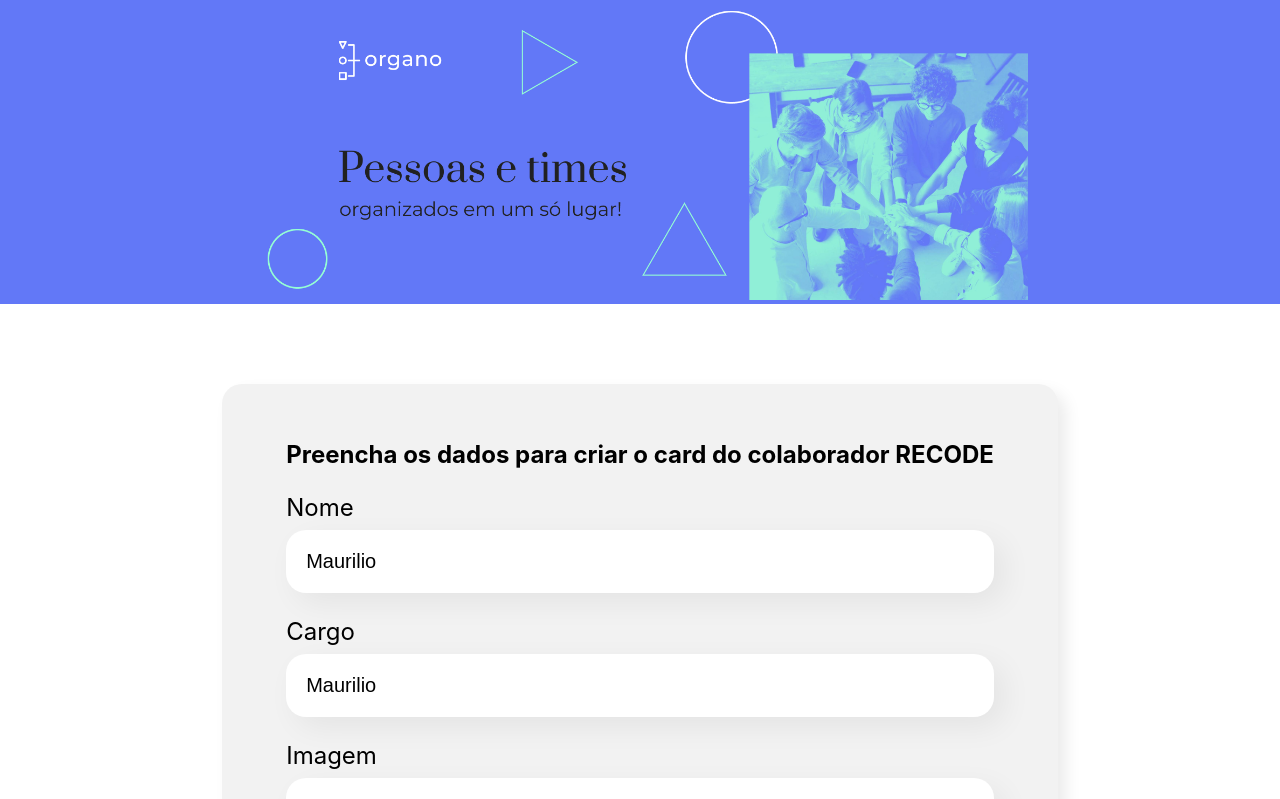
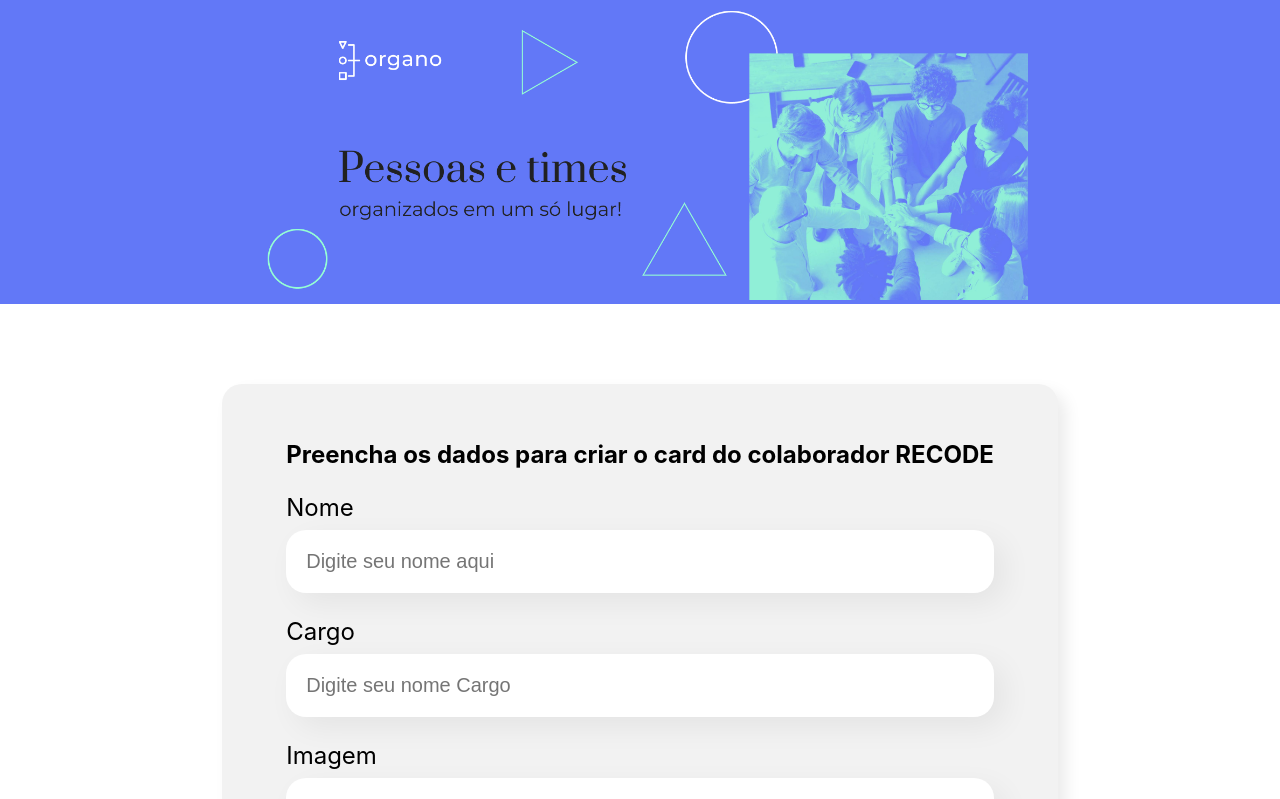
Before and after one commit to MauriMenezes/organo, a React (Create React App) app: page / in a window 1280 px wide. Shown: the top 799 px of the page. Built offline with nearby package versions, Linux system fonts and the light colour scheme.

Commit message:
feat: recebendo valor e recebendo função pelo props

```diff
--- a/src/componentes/CampoTexto/index.js
+++ b/src/componentes/CampoTexto/index.js
@@ -1,17 +1,41 @@
+import { useState } from 'react';
 import './Campotexto.css'
+
+
+
 const CampoTexto = (props) => {
+  // const [nome, setNome] = useState("")
 
-  let valor = 'Maurilio ';
+
+
+  // const aoDigitado = (e) => {
+  //   setNome(e.target.value)
+  //   console.log(nome);
+
+  // }
+
+
   const aoDigitado = (e) => {
-    valor = e.target.value;
-    console.log(valor)
+
+    props.aoAlterado(e.target.value)
+    // console.log(props.valor)
+    // console.log(props.aoAlterado);
   }
+
   return (
     <div className="campo-texto">
       <label>
         {props.label}
       </label>
-      <input value={valor} onChange={aoDigitado} required={props.obrigatorio} placeholder={props.placeholder} />
+
+
+      <input
+        value={props.valor}
+        // value={nome}
+        onChange={aoDigitado}
+        required={props.obrigatorio}
+        placeholder={props.placeholder}
+      />
 
     </div>
 
```
